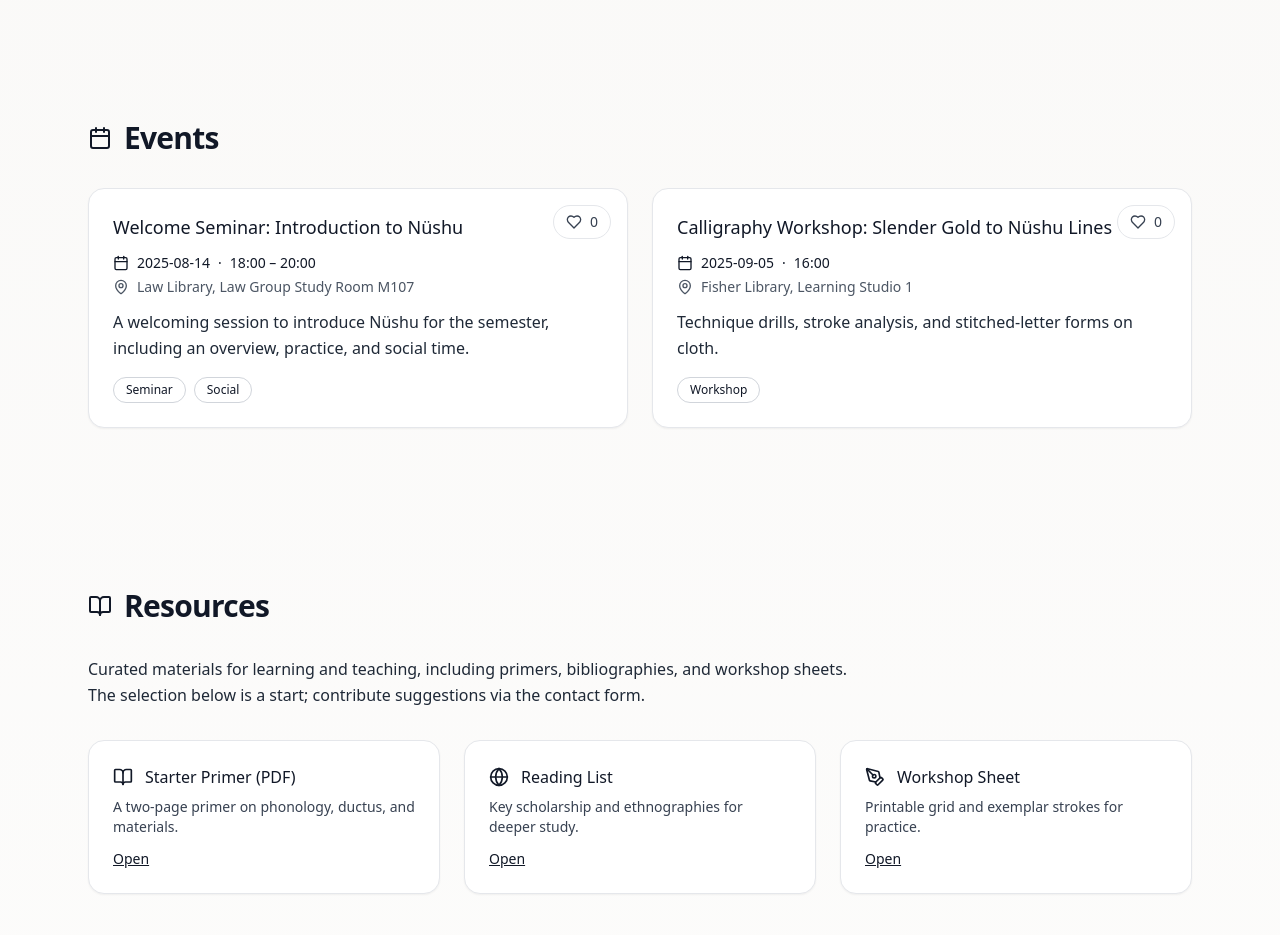
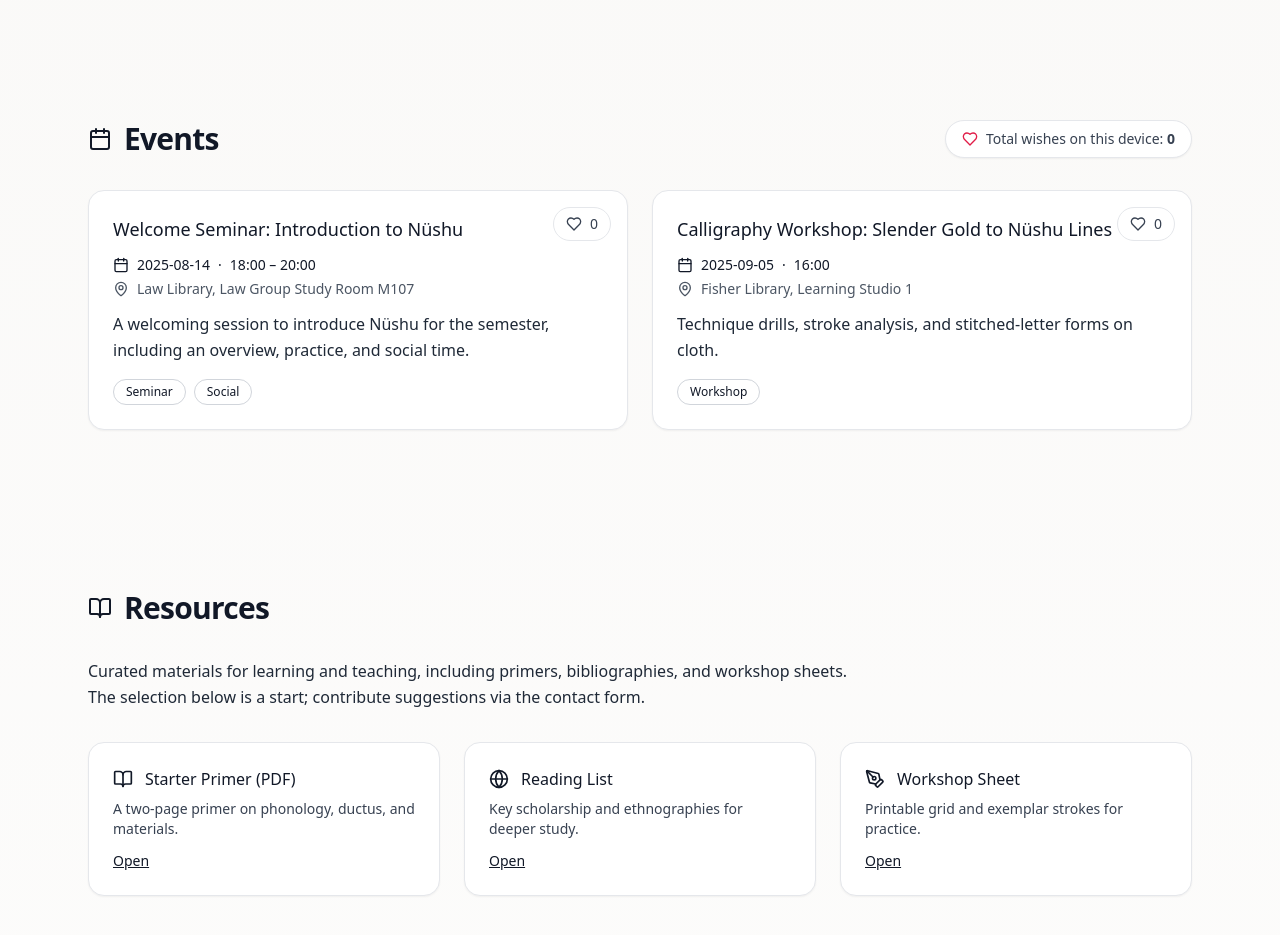
Before and after one commit to FionaMMC/nushu_web, a React (Vite) app: page / in a window 1280 px wide. Shown: the part 1100-2035 px from the top of the page. Built offline with nearby package versions, Linux system fonts and the light colour scheme; the HTML template or start-up script is replaced by a standard one.

Commit message:
Update App.tsx

```diff
--- a/src/App.tsx
+++ b/src/App.tsx
@@ -14,20 +14,14 @@ import {
   Heart,
 } from "lucide-react";
 
-// Text content
+/* =========================================
+   Text content (EN / ZH)
+========================================= */
 const en = {
-  nav: {
-    home: "Home",
-    about: "About",
-    events: "Events",
-    resources: "Resources",
-    gallery: "Gallery",
-    join: "Join",
-  },
+  nav: { home: "Home", about: "About", events: "Events", resources: "Resources", gallery: "Gallery", join: "Join" },
   hero: {
     title: "Sydney University Nüshu Society",
-    subtitle:
-      "Researching, practicing, and sharing the living art of Nüshu through study, workshops, and community.",
+    subtitle: "Researching, practicing, and sharing the living art of Nüshu through study, workshops, and community.",
     ctaPrimary: "See upcoming events",
     ctaSecondary: "What is Nüshu?",
   },
@@ -36,10 +30,7 @@ const en = {
     body:
       "We are a student-led society at the University of Sydney dedicated to the study and contemporary practice of Nüshu, a women-associated script from Jiangyong, Hunan. Our work connects philology, material culture, gender history, and artistic practice. We host reading groups, calligraphy sessions, and public talks in collaboration with scholars and community custodians.",
   },
-  events: {
-    heading: "Events",
-    empty: "No events are scheduled yet. Check back soon or subscribe below.",
-  },
+  events: { heading: "Events", empty: "No events are scheduled yet. Check back soon or subscribe below." },
   resources: {
     heading: "Resources",
     blurb:
@@ -48,17 +39,14 @@ const en = {
   gallery: { heading: "Gallery" },
   join: {
     heading: "Join and Contact",
-    blurb:
-      "Become a member, volunteer, or propose a collaboration. Complete the form and we will follow up by email.",
+    blurb: "Become a member, volunteer, or propose a collaboration. Complete the form and we will follow up by email.",
     name: "Full name",
     email: "Email",
     msg: "Your message",
     submit: "Send",
     thanks: "Thank you. We will be in touch shortly.",
   },
-  footer: {
-    legal: "© " + new Date().getFullYear() + " Sydney University Nüshu Society",
-  },
+  footer: { legal: "© " + new Date().getFullYear() + " Sydney University Nüshu Society" },
 };
 
 const zh = {
@@ -89,11 +77,12 @@ const zh = {
   footer: { legal: "© " + new Date().getFullYear() + " 悉尼大学女书社" },
 };
 
-// Make a stable localStorage key for each event title
+/* =========================================
+   Events + helpers
+========================================= */
 const toKey = (title: string) =>
   "wish:" + title.toLowerCase().replace(/[^a-z0-9]+/g, "-");
 
-// Events shown on the page
 const sampleEvents = [
   {
     title: "Welcome Seminar: Introduction to Nüshu",
@@ -110,32 +99,19 @@ const sampleEvents = [
     time: "16:00",
     venue: "Fisher Library, Learning Studio 1",
     tags: ["Workshop"],
-    blurb:
-      "Technique drills, stroke analysis, and stitched-letter forms on cloth.",
+    blurb: "Technique drills, stroke analysis, and stitched-letter forms on cloth.",
   },
 ];
 
 const resources = [
-  {
-    title: "Starter Primer (PDF)",
-    href: "#",
-    desc: "A two-page primer on phonology, ductus, and materials.",
-    icon: BookOpen,
-  },
-  {
-    title: "Reading List",
-    href: "#",
-    desc: "Key scholarship and ethnographies for deeper study.",
-    icon: Globe,
-  },
-  {
-    title: "Workshop Sheet",
-    href: "#",
-    desc: "Printable grid and exemplar strokes for practice.",
-    icon: PenTool,
-  },
+  { title: "Starter Primer (PDF)", href: "#", desc: "A two-page primer on phonology, ductus, and materials.", icon: BookOpen },
+  { title: "Reading List", href: "#", desc: "Key scholarship and ethnographies for deeper study.", icon: Globe },
+  { title: "Workshop Sheet", href: "#", desc: "Printable grid and exemplar strokes for practice.", icon: PenTool },
 ];
 
+/* =========================================
+   UI atoms
+========================================= */
 function LanguageSwitch({
   lang,
   setLang,
@@ -148,9 +124,7 @@ function LanguageSwitch({
       <button
         onClick={() => setLang("en")}
         className={`px-3 py-1 rounded-full text-sm border ${
-          lang === "en"
-            ? "bg-gray-900 text-white border-gray-900"
-            : "bg-white border-gray-300"
+          lang === "en" ? "bg-gray-900 text-white border-gray-900" : "bg-white border-gray-300"
         }`}
       >
         EN
@@ -158,9 +132,7 @@ function LanguageSwitch({
       <button
         onClick={() => setLang("zh")}
         className={`px-3 py-1 rounded-full text-sm border ${
-          lang === "zh"
-            ? "bg-gray-900 text-white border-gray-900"
-            : "bg-white border-gray-300"
+          lang === "zh" ? "bg-gray-900 text-white border-gray-900" : "bg-white border-gray-300"
         }`}
       >
         中文
@@ -170,17 +142,11 @@ function LanguageSwitch({
 }
 
 function Tag({ children }: { children: React.ReactNode }) {
-  return (
-    <span className="inline-flex items-center rounded-full px-3 py-1 text-xs border border-gray-300">
-      {children}
-    </span>
-  );
+  return <span className="inline-flex items-center rounded-full px-3 py-1 text-xs border border-gray-300">{children}</span>;
 }
-
 function Container({ children }: { children: React.ReactNode }) {
   return <div className="mx-auto w-full max-w-6xl px-6">{children}</div>;
 }
-
 function Section({
   id,
   title,
@@ -197,9 +163,7 @@ function Section({
       <Container>
         <div className="flex items-center gap-3 mb-8">
           {Icon && <Icon className="w-6 h-6" />}
-          <h2 className="text-2xl md:text-3xl font-semibold tracking-tight">
-            {title}
-          </h2>
+          <h2 className="text-2xl md:text-3xl font-semibold tracking-tight">{title}</h2>
         </div>
         {children}
       </Container>
@@ -207,8 +171,16 @@ function Section({
   );
 }
 
-// Event card with heart button and per-browser count
-function EventCard({ e }: { e: any }) {
+/* =========================================
+   Event card with heart + per-browser count
+========================================= */
+function EventCard({
+  e,
+  onDelta,
+}: {
+  e: any;
+  onDelta: (delta: number) => void; // +1 / -1 to update total
+}) {
   const [count, setCount] = useState<number>(0);
   const [liked, setLiked] = useState<boolean>(false);
   const key = toKey(e.title);
@@ -230,10 +202,12 @@ function EventCard({ e }: { e: any }) {
 
   function toggleHeart() {
     const nextLiked = !liked;
-    const nextCount = nextLiked ? count + 1 : Math.max(0, count - 1);
+    const delta = nextLiked ? 1 : -1;
+    const nextCount = Math.max(0, count + delta);
     setLiked(nextLiked);
     setCount(nextCount);
     persist(nextCount, nextLiked);
+    onDelta(delta);
   }
 
   return (
@@ -276,18 +250,32 @@ function EventCard({ e }: { e: any }) {
   );
 }
 
+/* =========================================
+   Page
+========================================= */
 export default function NusHuSocietySite() {
   const [lang, setLang] = useState<"en" | "zh">("en");
   const t = useMemo(() => (lang === "en" ? en : zh), [lang]);
   const [submitted, setSubmitted] = useState(false);
 
-  // Photos pulled from the public/ folder
-  const heroPhotos = [
-    "/WechatIMG1020.jpg",
-    "/WechatIMG1021.jpg",
-    "/crying-bride2.jpg",
-    "/nushu-embroidery.JPG",
-  ];
+  // hero photos (place these files in /public)
+  const heroPhotos = ["/WechatIMG1020.jpg", "/WechatIMG1021.jpg", "/crying-bride2.jpg", "/nushu-embroidery.JPG"];
+
+  // compute and keep a per-browser total wishes across all events
+  const initialTotal = useMemo(() => {
+    return sampleEvents.reduce((sum, ev) => {
+      try {
+        const raw = window.localStorage.getItem(toKey(ev.title));
+        if (!raw) return sum;
+        const obj = JSON.parse(raw);
+        return sum + (typeof obj?.c === "number" ? obj.c : 0);
+      } catch {
+        return sum;
+      }
+    }, 0);
+  }, []);
+  const [totalWishes, setTotalWishes] = useState<number>(initialTotal);
+  const handleDelta = (delta: number) => setTotalWishes((x) => Math.max(0, x + delta));
 
   function handleSubmit(e: React.FormEvent<HTMLFormElement>) {
     e.preventDefault();
@@ -299,6 +287,7 @@ export default function NusHuSocietySite() {
 
   return (
     <div className="min-h-screen bg-gradient-to-b from-[#f8f7f5] to-white text-gray-900">
+      {/* Header */}
       <header className="sticky top-0 z-30 backdrop-blur bg-white/80 border-b">
         <Container>
           <div className="flex items-center justify-between h-16">
@@ -307,30 +296,19 @@ export default function NusHuSocietySite() {
               <span className="font-semibold">Nüshu Society</span>
             </a>
             <nav className="hidden md:flex items-center gap-8 text-sm">
-              <a href="#home" className="hover:underline">
-                {t.nav.home}
-              </a>
-              <a href="#about" className="hover:underline">
-                {t.nav.about}
-              </a>
-              <a href="#events" className="hover:underline">
-                {t.nav.events}
-              </a>
-              <a href="#resources" className="hover:underline">
-                {t.nav.resources}
-              </a>
-              <a href="#gallery" className="hover:underline">
-                {t.nav.gallery}
-              </a>
-              <a href="#join" className="hover:underline">
-                {t.nav.join}
-              </a>
+              <a href="#home" className="hover:underline">{t.nav.home}</a>
+              <a href="#about" className="hover:underline">{t.nav.about}</a>
+              <a href="#events" className="hover:underline">{t.nav.events}</a>
+              <a href="#resources" className="hover:underline">{t.nav.resources}</a>
+              <a href="#gallery" className="hover:underline">{t.nav.gallery}</a>
+              <a href="#join" className="hover:underline">{t.nav.join}</a>
             </nav>
             <LanguageSwitch lang={lang} setLang={setLang} />
           </div>
         </Container>
       </header>
 
+      {/* Hero */}
       <section id="home" className="relative overflow-hidden">
         <div className="absolute inset-0 pointer-events-none" aria-hidden>
           <div className="absolute -top-24 -right-24 w-96 h-96 rounded-full bg-rose-100/60 blur-3xl" />
@@ -338,27 +316,12 @@ export default function NusHuSocietySite() {
         </div>
         <Container>
           <div className="py-24 md:py-36 grid md:grid-cols-2 gap-10 items-center">
-            <motion.div
-              initial={{ opacity: 0, y: 12 }}
-              animate={{ opacity: 1, y: 0 }}
-              transition={{ duration: 0.6 }}
-            >
-              <h1 className="text-3xl md:text-5xl font-semibold tracking-tight leading-tight">
-                {t.hero.title}
-              </h1>
-              <p className="mt-5 text-lg text-gray-700 leading-relaxed">
-                {t.hero.subtitle}
-              </p>
+            <motion.div initial={{ opacity: 0, y: 12 }} animate={{ opacity: 1, y: 0 }} transition={{ duration: 0.6 }}>
+              <h1 className="text-3xl md:text-5xl font-semibold tracking-tight leading-tight">{t.hero.title}</h1>
+              <p className="mt-5 text-lg text-gray-700 leading-relaxed">{t.hero.subtitle}</p>
               <div className="mt-8 flex flex-wrap gap-4">
-                <a
-                  href="#events"
-                  className="px-5 py-3 rounded-xl bg-gray-900 text-white"
-                >
-                  {t.hero.ctaPrimary}
-                </a>
-                <a href="#about" className="px-5 py-3 rounded-xl border">
-                  {t.hero.ctaSecondary}
-                </a>
+                <a href="#events" className="px-5 py-3 rounded-xl bg-gray-900 text-white">{t.hero.ctaPrimary}</a>
+                <a href="#about" className="px-5 py-3 rounded-xl border">{t.hero.ctaSecondary}</a>
               </div>
               <div className="mt-6 flex items-center gap-4 text-sm text-gray-600">
                 <Users className="w-4 h-4" />
@@ -368,12 +331,7 @@ export default function NusHuSocietySite() {
               </div>
             </motion.div>
 
-            <motion.div
-              initial={{ opacity: 0, y: 12 }}
-              animate={{ opacity: 1, y: 0 }}
-              transition={{ duration: 0.6, delay: 0.1 }}
-              className="relative"
-            >
+            <motion.div initial={{ opacity: 0, y: 12 }} animate={{ opacity: 1, y: 0 }} transition={{ duration: 0.6, delay: 0.1 }} className="relative">
               <div className="aspect-[4/3] rounded-3xl border bg-white shadow-sm overflow-hidden relative">
                 <div className="absolute inset-0 grid grid-cols-3 grid-rows-3 gap-1 p-4">
                   {Array.from({ length: 9 }).map((_, i) => (
@@ -392,54 +350,48 @@ export default function NusHuSocietySite() {
         </Container>
       </section>
 
+      {/* About */}
       <Section id="about" title={t.about.heading} icon={Feather}>
         <div className="grid md:grid-cols-3 gap-8 items-start">
-          <p className="md:col-span-2 text-gray-800 leading-relaxed">
-            {t.about.body}
-          </p>
+          <p className="md:col-span-2 text-gray-800 leading-relaxed">{t.about.body}</p>
           <div className="rounded-2xl border p-6 shadow-sm bg-white">
-            <div className="flex items-center gap-2 text-sm">
-              <BookOpen className="w-4 h-4" />
-              <span>Research and practice</span>
-            </div>
-            <div className="mt-2 text-sm text-gray-600">
-              Reading groups, calligraphy, and public humanities.
-            </div>
-            <div className="mt-4 flex flex-wrap gap-2">
-              <Tag>English</Tag>
-              <Tag>中文</Tag>
-              <Tag>Workshops</Tag>
-            </div>
+            <div className="flex items-center gap-2 text-sm"><BookOpen className="w-4 h-4" /><span>Research and practice</span></div>
+            <div className="mt-2 text-sm text-gray-600">Reading groups, calligraphy, and public humanities.</div>
+            <div className="mt-4 flex flex-wrap gap-2"><Tag>English</Tag><Tag>中文</Tag><Tag>Workshops</Tag></div>
           </div>
         </div>
       </Section>
 
-      <Section id="events" title={t.events.heading} icon={Calendar}>
-        <div className="grid md:grid-cols-2 gap-6">
-          {sampleEvents.length === 0 && (
-            <div className="text-gray-600">{t.events.empty}</div>
-          )}
-          {sampleEvents.map((e) => (
-            <EventCard key={e.title} e={e} />
-          ))}
-        </div>
-      </Section>
+      {/* Events with total wishes (per browser) */}
+      <section id="events" className="py-20">
+        <Container>
+          <div className="flex items-center justify-between mb-8">
+            <div className="flex items-center gap-3">
+              <Calendar className="w-6 h-6" />
+              <h2 className="text-2xl md:text-3xl font-semibold tracking-tight">{t.events.heading}</h2>
+            </div>
+            <div className="inline-flex items-center gap-2 rounded-full border px-4 py-2 text-sm bg-white shadow-sm">
+              <Heart className="w-4 h-4 text-rose-600" />
+              <span className="text-gray-700">Total wishes on this device: <strong>{totalWishes}</strong></span>
+            </div>
+          </div>
 
+          <div className="grid md:grid-cols-2 gap-6">
+            {sampleEvents.length === 0 && <div className="text-gray-600">{t.events.empty}</div>}
+            {sampleEvents.map((e) => (
+              <EventCard key={e.title} e={e} onDelta={handleDelta} />
+            ))}
+          </div>
+        </Container>
+      </section>
+
+      {/* Resources */}
       <Section id="resources" title={t.resources.heading} icon={BookOpen}>
-        <p className="text-gray-800 leading-relaxed max-w-3xl">
-          {t.resources.blurb}
-        </p>
+        <p className="text-gray-800 leading-relaxed max-w-3xl">{t.resources.blurb}</p>
         <div className="mt-8 grid md:grid-cols-3 gap-6">
           {resources.map((r) => (
-            <a
-              key={r.title}
-              href={r.href}
-              className="group rounded-2xl border p-6 bg-white shadow-sm hover:shadow transition"
-            >
-              <div className="flex items-center gap-3">
-                <r.icon className="w-5 h-5" />
-                <h3 className="font-medium">{r.title}</h3>
-              </div>
+            <a key={r.title} href={r.href} className="group rounded-2xl border p-6 bg-white shadow-sm hover:shadow transition">
+              <div className="flex items-center gap-3"><r.icon className="w-5 h-5" /><h3 className="font-medium">{r.title}</h3></div>
               <p className="mt-2 text-sm text-gray-700">{r.desc}</p>
               <div className="mt-3 text-sm underline">Open</div>
             </a>
@@ -447,89 +399,48 @@ export default function NusHuSocietySite() {
         </div>
       </Section>
 
+      {/* Gallery */}
       <Section id="gallery" title={t.gallery.heading} icon={Images}>
         <div className="grid grid-cols-2 md:grid-cols-4 gap-4">
           {Array.from({ length: 8 }).map((_, i) => (
-            <div
-              key={i}
-              className="aspect-square rounded-2xl border bg-white overflow-hidden"
-            >
+            <div key={i} className="aspect-square rounded-2xl border bg-white overflow-hidden">
               <div className="w-full h-full bg-gradient-to-br from-gray-50 to-gray-100" />
             </div>
           ))}
         </div>
       </Section>
 
+      {/* Join */}
       <Section id="join" title={t.join.heading} icon={Mail}>
         <div className="grid md:grid-cols-2 gap-8 items-start">
           <p className="text-gray-800 leading-relaxed">{t.join.blurb}</p>
-          <form
-            onSubmit={handleSubmit}
-            className="rounded-2xl border p-6 bg-white shadow-sm"
-          >
+          <form onSubmit={handleSubmit} className="rounded-2xl border p-6 bg-white shadow-sm">
             {submitted ? (
-              <div className="text-green-700 font-medium">
-                {t.join.thanks}
-              </div>
+              <div className="text-green-700 font-medium">{t.join.thanks}</div>
             ) : (
               <>
-                <label className="block text-sm font-medium">
-                  {t.join.name}
-                </label>
-                <input
-                  name="name"
-                  required
-                  className="mt-1 w-full rounded-xl border px-3 py-2"
-                  placeholder="Jane Doe"
-                />
-                <label className="block text-sm font-medium mt-4">
-                  {t.join.email}
-                </label>
-                <input
-                  name="email"
-                  type="email"
-                  required
-                  className="mt-1 w-full rounded-xl border px-3 py-2"
-                  placeholder="you@uni.sydney.edu.au"
-                />
-                <label className="block text-sm font-medium mt-4">
-                  {t.join.msg}
-                </label>
-                <textarea
-                  name="message"
-                  rows={4}
-                  className="mt-1 w-full rounded-xl border px-3 py-2"
-                  placeholder="Tell us how you want to participate"
-                />
-                <button
-                  type="submit"
-                  className="mt-5 px-5 py-3 rounded-xl bg-gray-900 text-white"
-                >
-                  {t.join.submit}
-                </button>
+                <label className="block text-sm font-medium">{t.join.name}</label>
+                <input name="name" required className="mt-1 w-full rounded-xl border px-3 py-2" placeholder="Jane Doe" />
+                <label className="block text-sm font-medium mt-4">{t.join.email}</label>
+                <input name="email" type="email" required className="mt-1 w-full rounded-xl border px-3 py-2" placeholder="you@uni.sydney.edu.au" />
+                <label className="block text-sm font-medium mt-4">{t.join.msg}</label>
+                <textarea name="message" rows={4} className="mt-1 w-full rounded-xl border px-3 py-2" placeholder="Tell us how you want to participate" />
+                <button type="submit" className="mt-5 px-5 py-3 rounded-xl bg-gray-900 text-white">{t.join.submit}</button>
               </>
             )}
           </form>
         </div>
       </Section>
 
+      {/* Footer */}
       <footer className="border-t py-10 text-sm text-gray-600">
         <Container>
           <div className="flex flex-wrap items-center justify-between gap-4">
-            <div className="flex items-center gap-2">
-              <Feather className="w-4 h-4" />
-              <span>{t.footer.legal}</span>
-            </div>
+            <div className="flex items-center gap-2"><Feather className="w-4 h-4" /><span>{t.footer.legal}</span></div>
             <div className="flex items-center gap-4">
-              <a href="#join" className="underline">
-                Contact
-              </a>
-              <a href="#resources" className="underline">
-                Resources
-              </a>
-              <a href="#events" className="underline">
-                Events
-              </a>
+              <a href="#join" className="underline">Contact</a>
+              <a href="#resources" className="underline">Resources</a>
+              <a href="#events" className="underline">Events</a>
             </div>
           </div>
         </Container>
```
